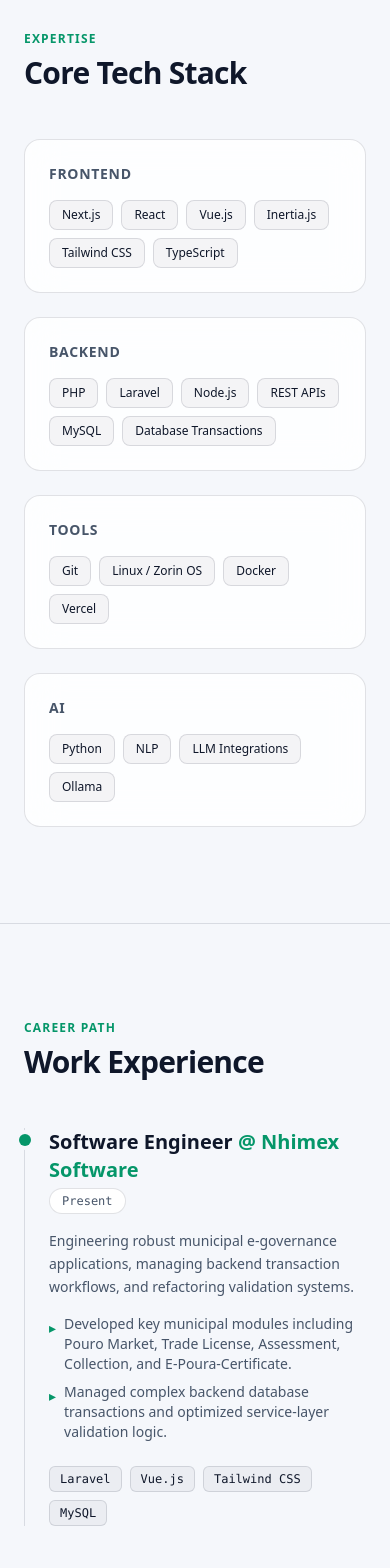
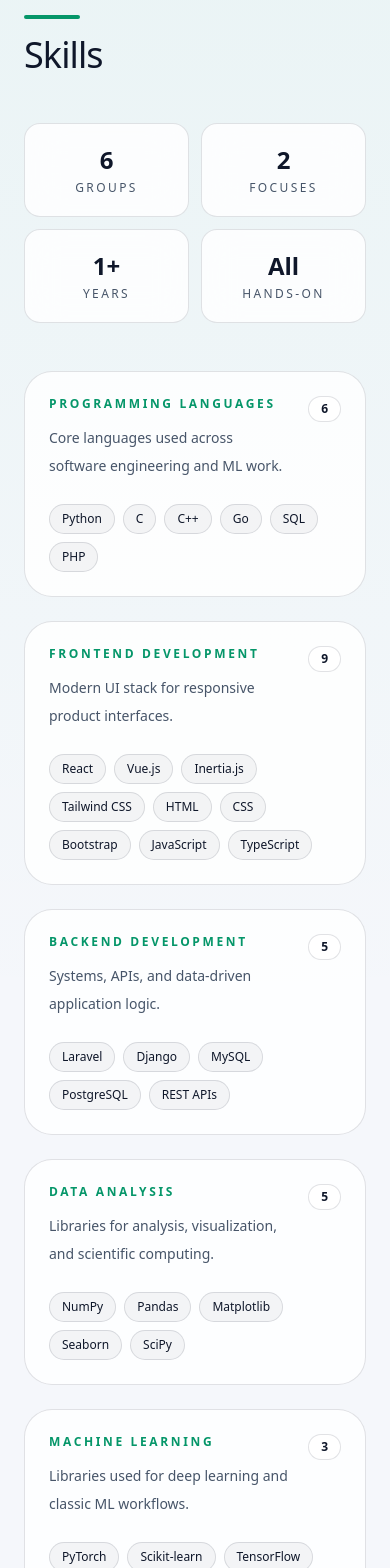
Before and after one commit to jahid-cuet/portfolio, a Next.js app: page / in a window 390 px wide. Shown: the part 2220-3788 px from the top of the page. Built offline with nearby package versions, Linux system fonts and the light colour scheme.

Commit message:
fix: update About, Contact, Skills components and enhance portfolio data structure

```diff
--- a/components/About.tsx
+++ b/components/About.tsx
@@ -1,5 +1,4 @@
 import Image from "next/image";
-import Link from "next/link";
 import { portfolioData } from "@/data/portfolio";
 
 export default function About() {
--- a/components/Skills.tsx
+++ b/components/Skills.tsx
@@ -2,20 +2,63 @@
 import { portfolioData } from "@/data/portfolio";
 
 export default function Skills() {
+  const skillGroups = portfolioData.skills;
+
   return (
-    <section id="skills" className="py-24 px-6 border-t theme-border">
-      <div className="max-w-4xl mx-auto space-y-12">
-        <div>
-          <h2 className="text-xs uppercase tracking-widest theme-accent font-semibold mb-2">Expertise</h2>
-          <h3 className="text-3xl font-bold theme-text tracking-tight">Core Tech Stack</h3>
+    <section id="skills" className="px-6 py-20 md:py-28 border-t theme-border">
+      <div className="mx-auto max-w-6xl space-y-12">
+        <div className="max-w-2xl">
+          <div className="mb-4 h-1 w-14 rounded-full bg-[color:var(--accent)]" />
+          <h2 className="text-4xl md:text-5xl font-light tracking-tight theme-text">
+            Skills
+          </h2>
         </div>
-        <div className="grid grid-cols-1 sm:grid-cols-2 gap-6">
-          {Object.entries(portfolioData.skills).map(([category, items]) => (
-            <div key={category} className="theme-panel rounded-2xl p-6 space-y-4">
-              <h4 className="text-sm font-semibold uppercase tracking-wider theme-muted">{category}</h4>
-              <div className="flex flex-wrap gap-2">
-                {items.map((skill, idx) => (
-                  <span key={idx} className="theme-chip text-xs font-medium px-3 py-1.5 rounded-lg">
+
+        <div className="grid grid-cols-2 gap-3 sm:grid-cols-4">
+          <div className="theme-panel rounded-2xl px-4 py-5 text-center">
+            <div className="text-2xl font-bold theme-text">{skillGroups.length}</div>
+            <div className="mt-1 text-xs uppercase tracking-[0.2em] theme-muted">Groups</div>
+          </div>
+          <div className="theme-panel rounded-2xl px-4 py-5 text-center">
+            <div className="text-2xl font-bold theme-text">2</div>
+            <div className="mt-1 text-xs uppercase tracking-[0.2em] theme-muted">Focuses</div>
+          </div>
+          <div className="theme-panel rounded-2xl px-4 py-5 text-center">
+            <div className="text-2xl font-bold theme-text">1+</div>
+            <div className="mt-1 text-xs uppercase tracking-[0.2em] theme-muted">Years</div>
+          </div>
+          <div className="theme-panel rounded-2xl px-4 py-5 text-center">
+            <div className="text-2xl font-bold theme-text">All</div>
+            <div className="mt-1 text-xs uppercase tracking-[0.2em] theme-muted">Hands-on</div>
+          </div>
+        </div>
+
+        <div className="grid gap-6 md:grid-cols-2 xl:grid-cols-3">
+          {skillGroups.map((group) => (
+            <div
+              key={group.title}
+              className="group relative overflow-hidden rounded-[1.75rem] border border-[color:var(--border)] bg-[color:var(--surface)] p-6 transition-all duration-300 hover:-translate-y-1 hover:shadow-[0_24px_60px_rgba(15,23,42,0.08)]"
+            >
+              <div className="absolute inset-x-0 top-0 h-1 bg-[linear-gradient(90deg,transparent,rgba(5,150,105,0.9),transparent)] opacity-0 transition-opacity duration-300 group-hover:opacity-100" />
+
+              <div className="flex items-start justify-between gap-4">
+                <div>
+                  <p className="text-xs uppercase tracking-[0.22em] theme-accent font-semibold">
+                    {group.title}
+                  </p>
+                  <p className="mt-3 text-sm leading-7 theme-muted">{group.note}</p>
+                </div>
+                <span className="rounded-full border border-[color:var(--border)] bg-[color:var(--surface-strong)] px-3 py-1 text-xs font-semibold theme-text">
+                  {group.items.length}
+                </span>
+              </div>
+
+              <div className="mt-6 flex flex-wrap gap-2">
+                {group.items.map((skill) => (
+                  <span
+                    key={skill}
+                    className="theme-chip rounded-full px-3 py-1.5 text-xs font-medium transition-colors group-hover:border-[color:var(--accent)]"
+                  >
                     {skill}
                   </span>
                 ))}
--- a/data/portfolio.ts
+++ b/data/portfolio.ts
@@ -8,6 +8,8 @@
     about:
       "Biomedical Engineering graduate from CUET and Software Engineer with 1+ years of experience building robust web applications, RESTful APIs, and e-governance platforms using Laravel, Django, and React.",
     email: "jahid@example.com",
+    phone: "+8801740578486",
+    location: "Bangladesh",
     resume: "/resume.pdf",
     github: "https://github.com/yourusername",
     linkedin: "https://linkedin.com/in/yourusername",
@@ -16,14 +18,47 @@
     {
       company: "Nhimex Software",
       role: "Software Engineer",
-      period: "Present",
+      period: "Dec 2025 - Present",
       description:
-        "Engineering robust municipal e-governance applications, managing backend transaction workflows, and refactoring validation systems.",
+        "Developing scalable municipal software solutions and supporting digital transformation initiatives for local government agencies.",
       highlights: [
-        "Developed key municipal modules including Pouro Market, Trade License, Assessment, Collection, and E-Poura-Certificate.",
-        "Managed complex backend database transactions and optimized service-layer validation logic.",
+        "Built core modules for Poura Market Management, Trade License Management, Assessment & Collection, and E-Certificate generation.",
+        "Managed backend transaction workflows and improved validation logic for reliable day-to-day operations.",
       ],
-      tech: ["Laravel", "Vue.js", "Tailwind CSS", "MySQL"],
+      tech: [
+        "Laravel",
+        "React",
+        "Vue.js",
+        "Inertia.js",
+        "TypeScript",
+        "Tailwind CSS",
+        "MySQL",
+        "PostgreSQL",
+      ],
+    },
+    {
+      company: "IRIIC, UIU",
+      role: "Research Engineer (Data Science)",
+      period: "Sep 2025 - Nov 2025",
+      description:
+        "Worked on data science and research tasks supporting machine learning experimentation and analysis.",
+      highlights: [
+        "Contributed to research-oriented data workflows and experimentation support.",
+        "Applied analytical thinking to help shape model and data exploration efforts.",
+      ],
+      tech: ["Python", "Pandas", "NumPy", "PyTorch", "Matplotlib", "Seaborn", "SciPy"],
+    },
+    {
+      company: "The Tork Inc.",
+      role: "Software Engineer Intern",
+      period: "Sep 2024 - Aug 2025",
+      description:
+        "Built web features and APIs for a trading platform while learning production-grade Laravel development.",
+      highlights: [
+        "Developed TorkBiz, a scalable trading platform with real-time data handling.",
+        "Engineered telemedicine APIs for secure and efficient user profile management.",
+      ],
+      tech: ["Laravel", "PHP", "REST APIs", "MySQL"],
     },
   ],
   education: [
@@ -61,24 +96,54 @@
       live: "#",
     },
   ],
-  skills: {
-    frontend: [
-      "Next.js",
+  skills: [
+    {
+      title: "Programming Languages",
+      note: "Core languages used across software engineering and ML work.",
+      items: ["Python", "C", "C++", "Go", "SQL", "PHP"],
+    },
+    {
+      title: "Frontend Development",
+      note: "Modern UI stack for responsive product interfaces.",
+      items: [
         "React",
         "Vue.js",
         "Inertia.js",
         "Tailwind CSS",
+        "HTML",
+        "CSS",
+        "Bootstrap",
+        "JavaScript",
         "TypeScript",
       ],
-    backend: [
-      "PHP",
-      "Laravel",
-      "Node.js",
-      "REST APIs",
-      "MySQL",
-      "Database Transactions",
+    },
+    {
+      title: "Backend Development",
+      note: "Systems, APIs, and data-driven application logic.",
+      items: ["Laravel", "Django", "MySQL", "PostgreSQL", "REST APIs"],
+    },
+    {
+      title: "Data Analysis",
+      note: "Libraries for analysis, visualization, and scientific computing.",
+      items: ["NumPy", "Pandas", "Matplotlib", "Seaborn", "SciPy"],
+    },
+    {
+      title: "Machine Learning",
+      note: "Libraries used for deep learning and classic ML workflows.",
+      items: ["PyTorch", "Scikit-learn", "TensorFlow"],
+    },
+    {
+      title: "Tools & Platforms",
+      note: "Everyday tools that support shipping clean work.",
+      items: [
+        "Git",
+        "GitHub",
+        "VS Code",
+        "Jupyter",
+        "LaTeX",
+        "MATLAB",
+        "Arduino",
       ],
-    tools: ["Git", "Linux / Zorin OS", "Docker", "Vercel"],
-    ai: ["Python", "NLP", "LLM Integrations", "Ollama"],
     },
+  ],
 };
```
Also changed, not shown: components/Contact.tsx (+113 -16 lines). Lines whose indentation alone changed are shown as unchanged.
